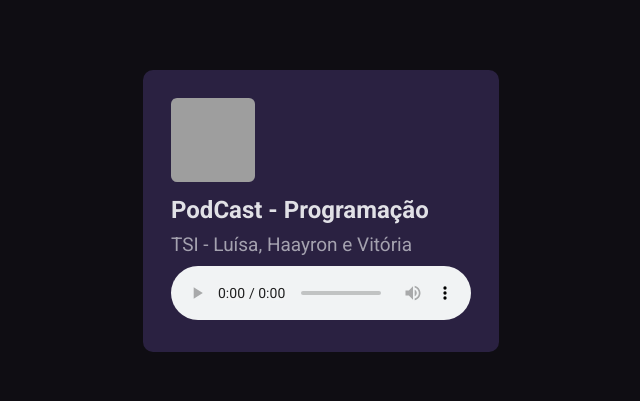
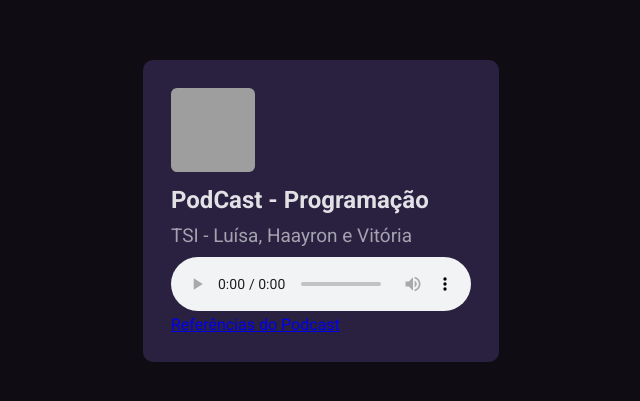
Before and after one commit to vitoriateixeiraa/podcast-tsi, a plain HTML site: page index.html in a window 1280 px wide. Shown: the part 205-606 px from the top of the page, without its empty margins (335-975 px from the left). Drawn offline with Linux system fonts and the light colour scheme; grey boxes are pictures that could not be loaded.

Commit message:
Update index.html

```diff
--- a/index.html
+++ b/index.html
@@ -27,6 +27,12 @@
         <audio controls>
           <source src="audio/podcast_versao_final.mp3" type="audio/mpeg">
         </audio>
+
+        <div>
+          <a href="https://docs.google.com/document/d/1iZZLDIdNElySSbJCWvmP8pnUMeb68HJ1o7LSjya5Q5c/edit?usp=sharing" target="__blank">Referências do Podcast</a>
+        </div>
+
+
         <!-- Fim da tag <audio> -->
       </div>
     </div>
```
